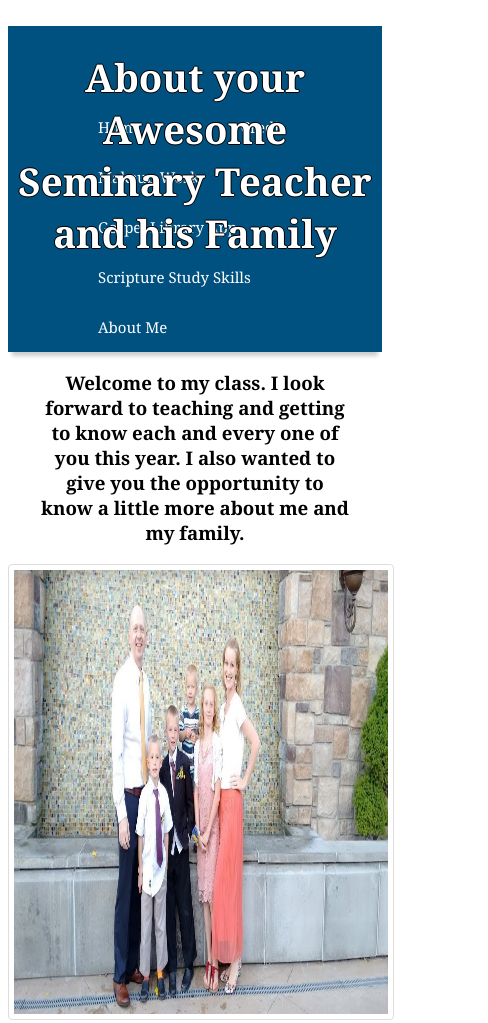
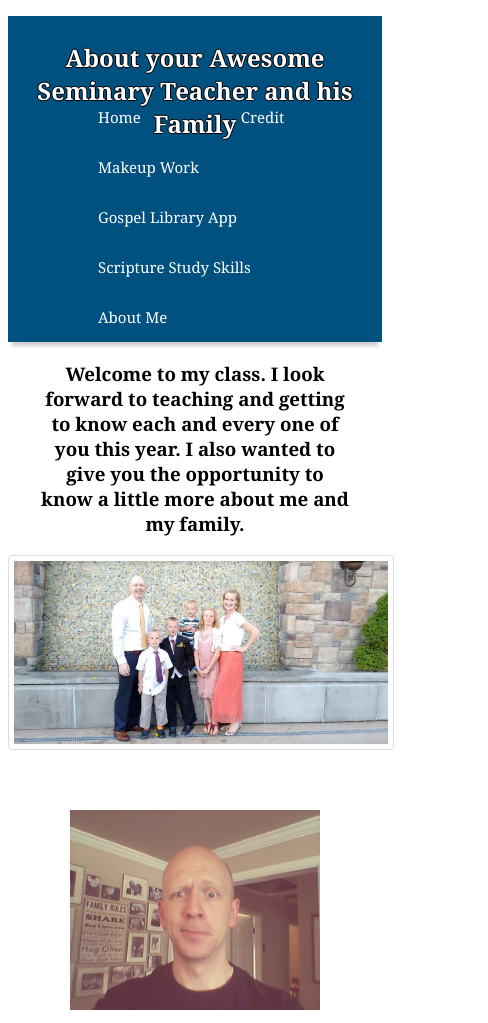
Before and after one commit to kolelnielsen/Bennion-Seminary, a plain HTML site: page about.html in a window 390 px wide. Shown: the top 1023 px of the page, 488 px wide, since content can reach past the window. Drawn offline with Linux system fonts and the light colour scheme.

Commit message:
Add files via upload

```diff
--- a/responsive-about.css
+++ b/responsive-about.css
@@ -2,10 +2,11 @@
     #welcome {
         font-size: 100%;
         margin: auto;
+        width: auto;
     }
     .family {
-        width: 100%;
-        font-size: 100%;
+        width: auto;
+        height: auto;
         margin: auto;
     }
     .about {
@@ -13,21 +14,26 @@
         margin: auto;
     }
     .center-justified {
-        font-size: 100%;
+        width: auto;
         margin: auto;
+    }
+    .header {
+        font-size: 90%;
     }
 }
 
 
 
-@media screen and (max-width: 600px) {
+@media screen and (max-width: 620px) {
     #welcome {
         font-size: 100%;
         margin: auto;
+        width: auto;
     }
     .family {
-        font-size: 100%;
         margin: auto;
+        width: auto;
+        height: auto;
     }
     .about {
         width: 100%;
@@ -35,8 +41,11 @@
         margin: auto;
     }
     .center-justified {
-        font-size: 100%;
+        width: auto;
         margin: auto;
+    }
+    .header {
+        font-size: 75%;
     }
 
 
```
